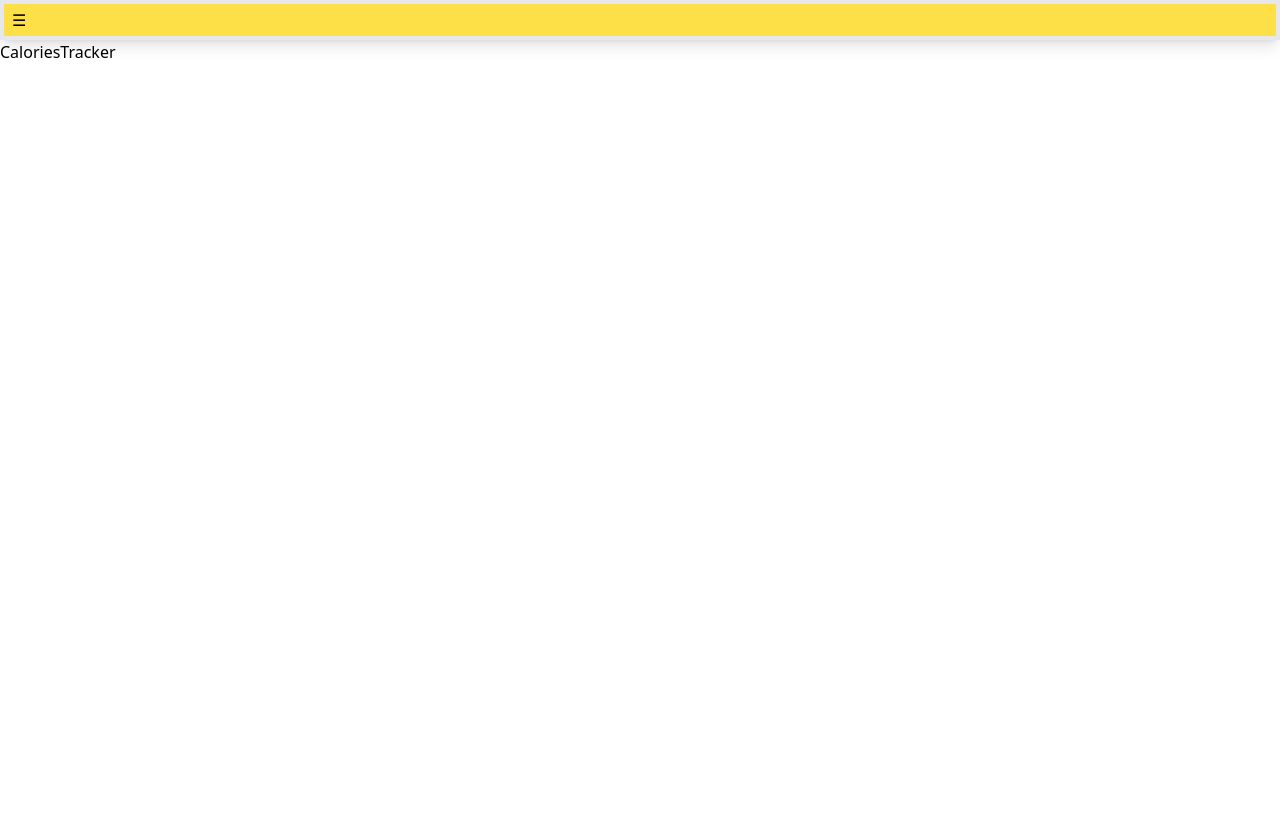
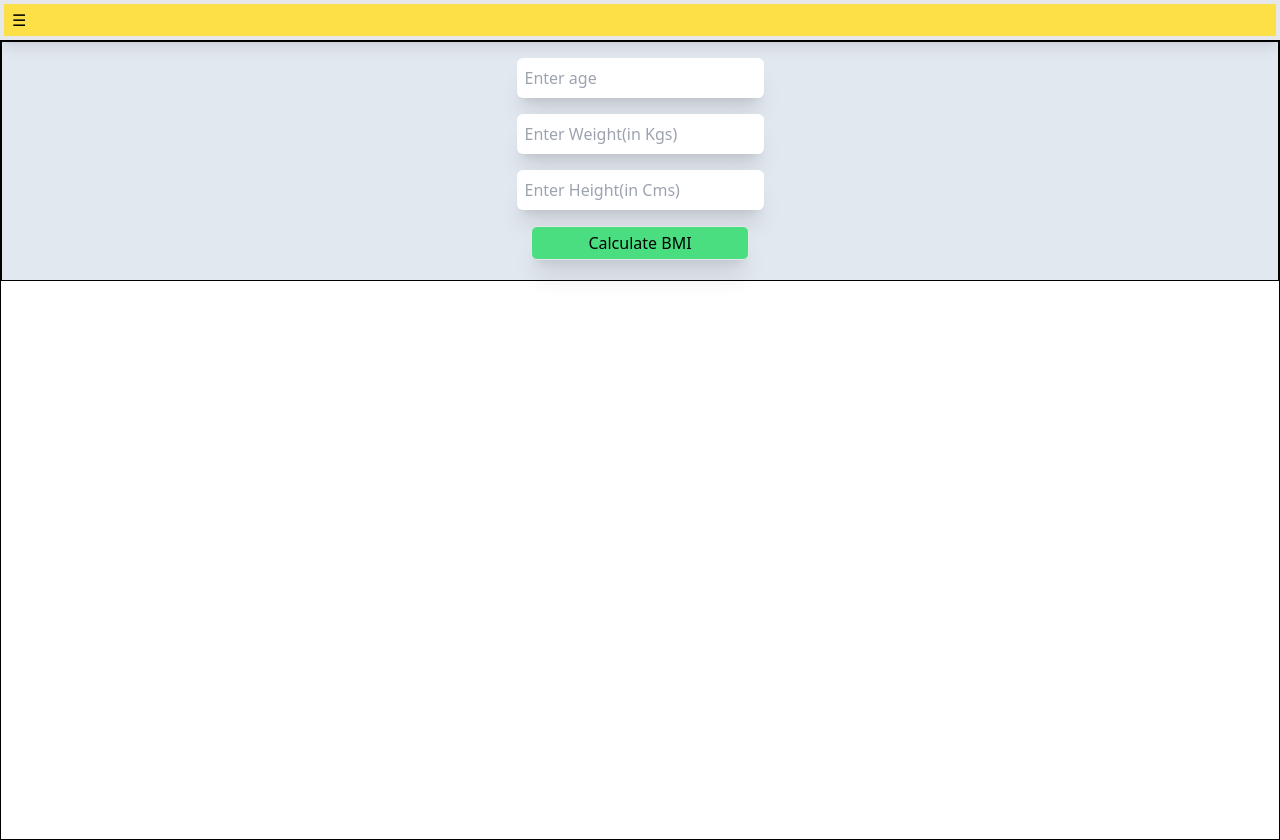
Before and after one commit to shreyash2628/FitGIF, a React (Create React App) app in the folder fitgif/: page /caloriesTracker in a window 1280 px wide. Before the commit the page ends 800 px from the top, so only its background shows below. Built offline with nearby package versions, Linux system fonts and the light colour scheme.

Commit message:
BMI implemented along with validation of input fields

```diff
--- a/fitgif/package.json
+++ b/fitgif/package.json
@@ -8,6 +8,8 @@
     "@testing-library/user-event": "^13.5.0",
     "react": "^18.2.0",
     "react-dom": "^18.2.0",
+    "react-gauge-chart": "^0.4.1",
+    "react-gauge-component": "^1.1.30",
     "react-router-dom": "^6.20.0",
     "react-scripts": "5.0.1",
     "web-vitals": "^2.1.4"
--- a/fitgif/src/Components/CaloriesTracker.jsx
+++ /dev/null
@@ -1,11 +0,0 @@
-import React from 'react'
-
-const CaloriesTracker = () => {
-  return (
-    <div>
-      CaloriesTracker
-    </div>
-  )
-}
-
-export default CaloriesTracker
--- /dev/null
+++ b/fitgif/src/Components/HealthComponents/BMICalculator.jsx
@@ -0,0 +1,106 @@
+import React, { useState } from 'react'
+import GaugeChart from 'react-gauge-chart';
+import GaugeComponent from 'react-gauge-component'
+
+import { isValidate } from '../../Utils/IsValidateBmiFields';
+
+
+import { BmiApiOptions, BmiApiURL } from '../../Utils/Api';
+
+const BMICalculator = () => {
+    const [age, setAge] = useState('');
+    const [height, setHeight] = useState('');
+    const [weight, setWeight] = useState('');
+
+    const [ageFieldError, setAgeFieldError] = useState('');
+    const [heightFieldError, setHeightFieldError] = useState('');
+    const [weightFieldError, setWeightFieldError] = useState('');
+
+    const [showAgeFieldError, setShowAgeFieldError] = useState(false);
+    const [showHeightFieldError, setShowHeightFieldError] = useState(false);
+    const [showWeightFieldError, setShowWeightFieldError] = useState(false);
+
+    const [showGauge, setShowGauge] = useState(false);
+    const [ApiData, setApiData] = useState('');
+    const [BmiValue, setBmiwValue] = useState(0);
+
+    const handleCalculateBMI = async () => {
+        const isValidatedInputs = isValidate(age, weight, height, setShowAgeFieldError, setAgeFieldError, setShowWeightFieldError, setWeightFieldError, setShowHeightFieldError, setHeightFieldError);
+        if (isValidatedInputs) {
+            const response = await fetch(BmiApiURL+`age=${age}&weight=${weight}&height=${height}`, BmiApiOptions);
+            const jsonData = await response.json();
+
+            console.log(BmiApiURL+`age=${age}&weight=${weight}&height=${height}`);
+            // console.log("jsondata",jsonData);
+            setApiData(jsonData);
+            setShowGauge(true);
+        }
+        console.log(age);
+        console.log(weight);
+        console.log(height);
+
+        setBmiwValue(ApiData?.data?.bmi)
+        console.log(BmiValue);
+    };
+
+    return (
+        <div className='border border-black bg-slate-200 h-auto flex flex-col pt-2 w-full'>
+            <div className='flex flex-col mx-auto justify-center p-2 '>
+                <input placeholder='Enter age' value={age} className='p-2 rounded-md shadow-xl' onChange={(e) => setAge(e.target.value)}></input>
+                {
+                    showAgeFieldError ? <p className='text-red-700 text-sm mt-1'>{ageFieldError}</p> : <></>
+                }
+            </div>
+            <div className='flex flex-col justify-center mx-auto p-2'>
+                <input placeholder='Enter Weight(in Kgs)' value={weight} className='p-2 rounded-md shadow-xl' onChange={(e) => setWeight(e.target.value)}></input>
+                {
+                    showWeightFieldError ? <p className='text-red-700 text-sm mt-1'>{weightFieldError}</p> : <></>
+                }
+            </div>
+            <div className='flex flex-col mx-auto justify-center p-2'>
+                <input placeholder='Enter Height(in Cms)' value={height} className='p-2 rounded-md shadow-xl' onChange={(e) => setHeight(e.target.value)}></input>
+                {
+                    showHeightFieldError ? <p className='text-red-700 text-sm mt-1 '>{heightFieldError}</p> : <></>
+                }
+            </div>
+
+            <button className='border  bg-green-400 mx-20 mt-2 mb-5 shadow-xl rounded-md sm:mx-auto sm:px-14 sm:py-1 lg:mx-auto lg:px-14  lg:py-1 ' onClick={handleCalculateBMI}>
+                Calculate BMI
+            </button>
+            {
+                showGauge ?
+                    <GaugeComponent
+                        value={BmiValue/100}
+                        type="radial"
+                        labels={{
+                            tickLabels: {
+                                type: "inner",
+                                ticks: [
+                                    { value: 20 },
+                                    { value: 40 },
+                                    { value: 60 },
+                                    { value: 80 },
+                                    { value: 100 }
+                                ]
+                            }
+                        }}
+                        arc={{
+                            colorArray: ['#5BE12C', '#EA4228'],
+                            subArcs: [{ limit: 20 }, { limit: 40 }, { limit: 60 }, { limit: 80 }, { limit: 100 }],
+                            padding: 0.02,
+                            width: 0.2,
+                        }}
+                        pointer={{
+                            elastic: true,
+                            animationDelay: 0
+                        }}
+                        className="lg:w-1/2 sm:w-full mx-auto"  // Adjust the width for large screens
+                        style={{ height: "200px" }}    // Set a fixed height for the component
+                    />
+                    : <></>
+            }
+        </div>
+    )
+}
+
+export default BMICalculator;
--- /dev/null
+++ b/fitgif/src/Components/HealthComponents/HealthTracker.jsx
@@ -0,0 +1,14 @@
+import React from 'react'
+import BMICalculator from './BMICalculator';
+
+const HealthTracker = () => {
+  return (
+    <div className='border border-black w-full h-screen flex flex-col'>
+      <BMICalculator/>
+
+
+    </div>
+  )
+}
+
+export default HealthTracker;
--- a/fitgif/src/Components/HeroSection.jsx
+++ b/fitgif/src/Components/HeroSection.jsx
@@ -19,9 +19,9 @@ const HeroSection = () => {
   return (
     <div>
       <div className="h-12  w-screen ">
-        <div className="mx-4 p-4 flex justify-between md:justify-center ">
+        <div className="mx-4 p-4 flex justify-between md:justify-center  ">
           <button
-            className="underline   sm:text-xl sm:font-bold sm:mx-14  md:mx-14  md:text-2xl md:font-extrabold"
+            className="underline   rounded-lg sm:text-xl sm:font-bold sm:mx-14  md:mx-14  md:text-2xl md:font-extrabold"
             onClick={handleBrowseWorkoutButton}
             style={{
               textDecoration: browseWorkoutButtonSelected
--- a/fitgif/src/Components/WorkoutPlan.jsx
+++ b/fitgif/src/Components/WorkoutPlan.jsx
@@ -3,7 +3,7 @@ import downicon from '../Assets/down.png';
 import MuscleGroupDropDown from './DropDowns/MuscleGroupDropDown';
 import EquipmentDropDown from './DropDowns/EquipmentDropDown';
 import LocationDropDown from './DropDowns/LocationDropDown';
-import { WorkoutPlannerOptions,WorkOutPLannerUrl } from '../Utils/Api';
+import { WorkoutPlannerApiOptions,WorkOutPLannerApiUrl } from '../Utils/Api';
 
 import GeneratedWorkoutPlan from './GeneratedWorkoutPlan';
 
@@ -13,7 +13,7 @@ const WorkoutPlan = () => {
     const [showEquipmentDropDown, setShowEquipmentDropDown] = useState(false);
     const [showLocation, setShowLocation] = useState(false);
 
-    const [showGeneratedWorkout, setShowGeneratedWorkout] = useState(true);
+    const [showGeneratedWorkout, setShowGeneratedWorkout] = useState(false);
 
     const [workOutPlannerApiData , setWorkOutPlannerApiData] = useState('');
 
@@ -41,7 +41,7 @@ const WorkoutPlan = () => {
         // setShowTime(!showTime);
         setShowGeneratedWorkout(true);
 
-        const response = await fetch(WorkOutPLannerUrl,WorkoutPlannerOptions);
+        const response = await fetch(WorkOutPLannerApiUrl,WorkoutPlannerApiOptions);
         const result =await response.json();
             setWorkOutPlannerApiData(result);
     };
--- a/fitgif/src/index.js
+++ b/fitgif/src/index.js
@@ -6,7 +6,7 @@ import reportWebVitals from './reportWebVitals';
 import { createBrowserRouter,RouterProvider } from 'react-router-dom';
 import Home from './Components/Home';
 import ExerciseDetails from './Components/ExerciseDetails';
-import CaloriesTracker from './Components/CaloriesTracker';
+import HealthTracker from './Components/HealthComponents/HealthTracker';
 import WorkoutPlan from './Components/WorkoutPlan';
 
 
@@ -24,7 +24,7 @@ const appRouter = createBrowserRouter([
         element:<ExerciseDetails/>
       },{
         path:'/caloriesTracker',
-        element:<CaloriesTracker/>
+        element:<HealthTracker/>
       },{
         path:'/workoutPlan',
         element:<WorkoutPlan/>
```
Also changed, not shown: 1 other file (tests, documents, lock files or other folders).
